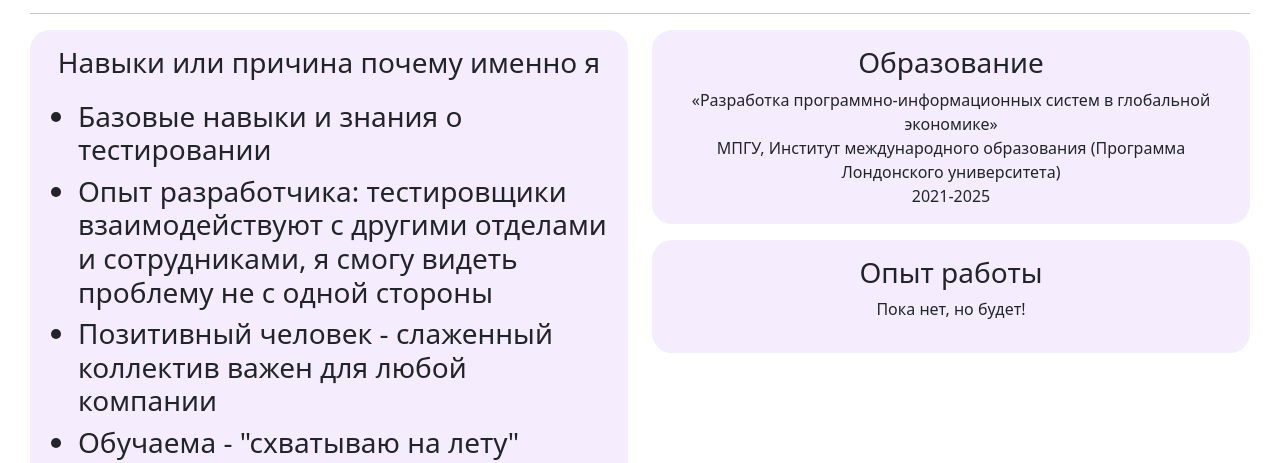
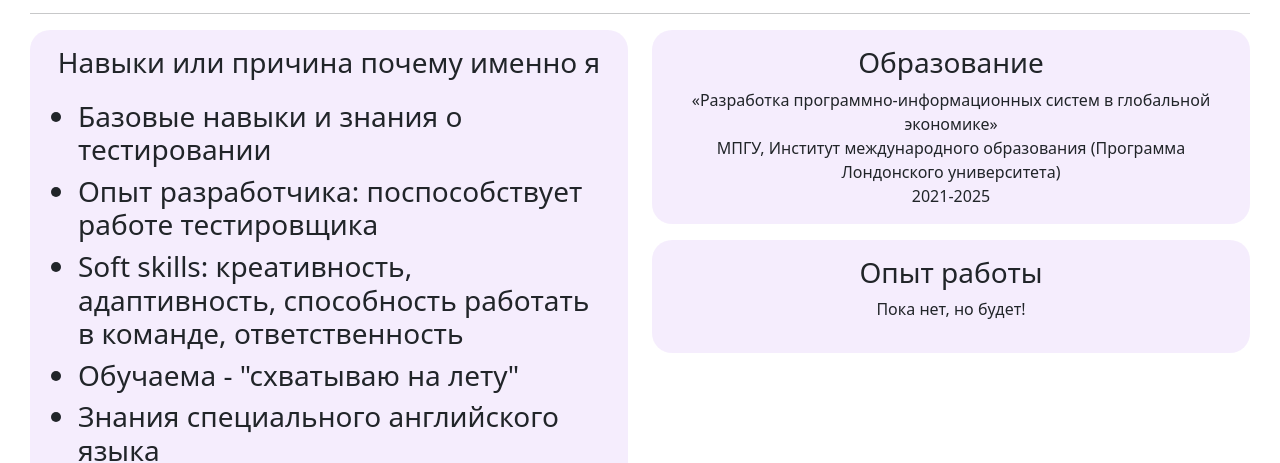
Before and after one commit to Polin-Dybovskaya/Polin-Dybovskaya.github.io, a plain HTML site: page index.html in a window 1280 px wide. Shown: the part 367-830 px from the top of the page. Drawn offline with nearby package versions, Linux system fonts and the light colour scheme.

Commit message:
Update index.html

```diff
--- a/index.html
+++ b/index.html
@@ -77,8 +77,8 @@
                         <h3 class="text-center" id="professoinal-skills">Навыки или причина почему именно я<h3>
                         <ul>
                             <li class="mb-2">Базовые навыки и знания о тестировании</li>
-                            <li class="mb-2">Опыт разработчика: тестировщики взаимодействуют с другими отделами и сотрудниками, я смогу видеть проблему не с одной стороны </li>
-                            <li class="mb-2">Позитивный человек - слаженный коллектив важен для любой компании</li>
+                            <li class="mb-2">Опыт разработчика: поспособствует работе тестировщика </li>
+                            <li class="mb-2">Soft skills: креативность, адаптивность, способность работать в команде, ответственность</li>
                             <li class="mb-2">Обучаема - "схватываю на лету" </li>
                             <li class="mb-2">Знания специального английского языка</li>
                             <li class="mb-2">Готова к труду и работе!</li>
```
